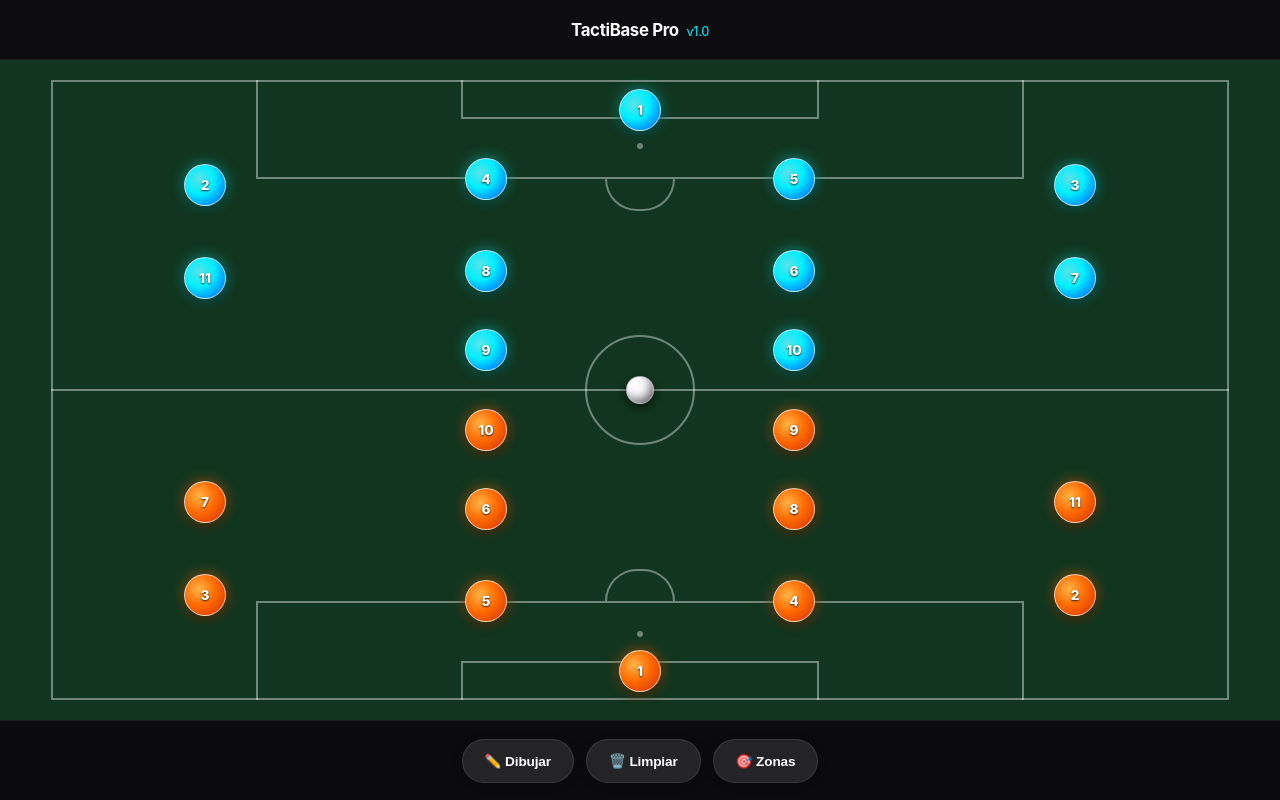
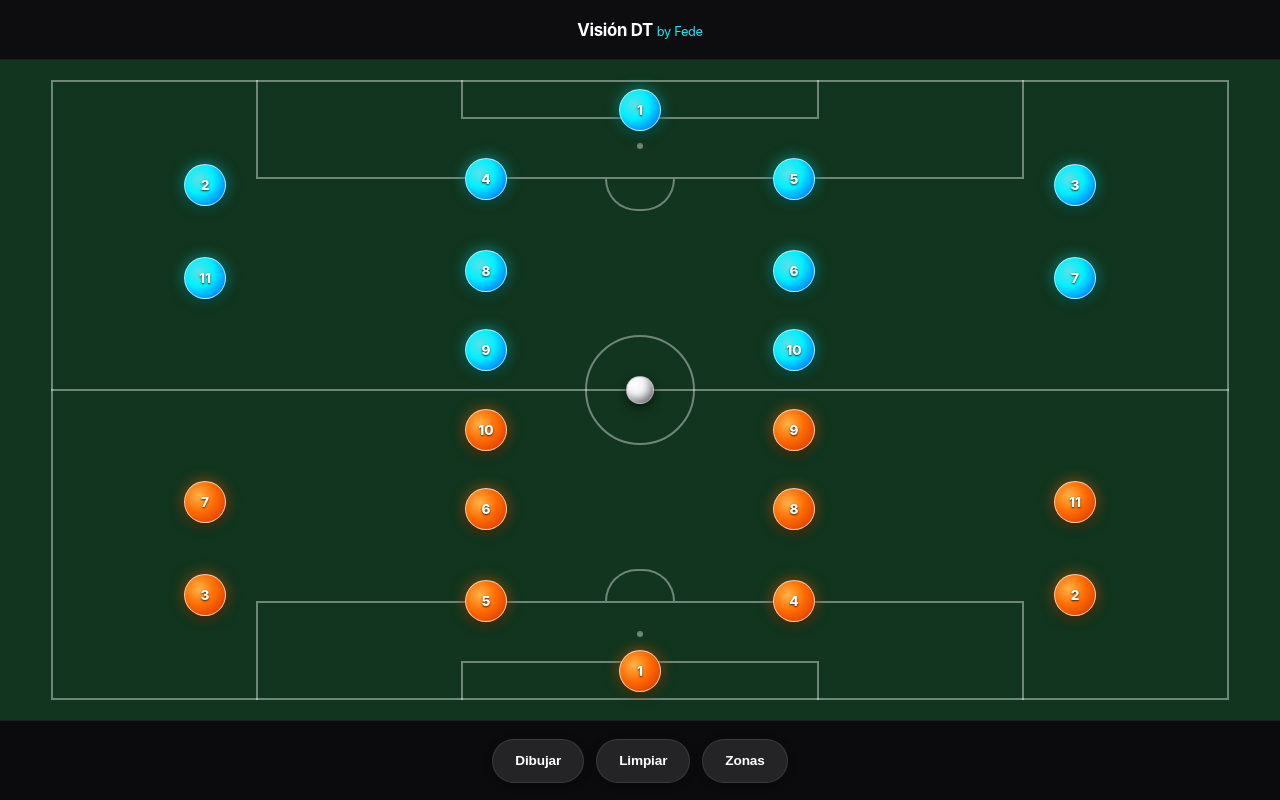
Before and after one commit to jn5ngjz9vv-spec/visiondt, a plain HTML site: page index.html in a window 1280 px wide. Drawn offline with Linux system fonts and the light colour scheme.

Commit message:
Update index.html

```diff
--- a/index.html
+++ b/index.html
@@ -3,7 +3,7 @@
 <head>
   <meta charset="UTF-8">
   <meta name="viewport" content="width=device-width, initial-scale=1.0, maximum-scale=1.0, user-scalable=no">
-  <title>TactiBase Pro</title>
+  <title>Visión DT</title>
   <style>
     /* RESET & BASE */
     *, *::before, *::after {
@@ -420,7 +420,7 @@
   <div class="app-container">
     <!-- FILA 1: HEADER -->
     <header class="header">
-      <h1 class="header-title">TactiBase Pro <span>v1.0</span></h1>
+      <h1 class="header-title">Visión DT<span>by Fede</span></h1>
     </header>
 
     <!-- FILA 2: CANCHA -->
@@ -489,9 +489,9 @@
 
     <!-- FILA 3: CONTROLES -->
     <footer class="controls-bar">
-      <button class="pill-button" id="btnDraw">✏️ Dibujar</button>
-      <button class="pill-button" id="btnClear">🗑️ Limpiar</button>
-      <button class="pill-button" id="btnZones">🎯 Zonas</button>
+      <button class="pill-button" id="btnDraw">Dibujar</button>
+      <button class="pill-button" id="btnClear">Limpiar</button>
+      <button class="pill-button" id="btnZones">Zonas</button>
     </footer>
   </div>
 
```
